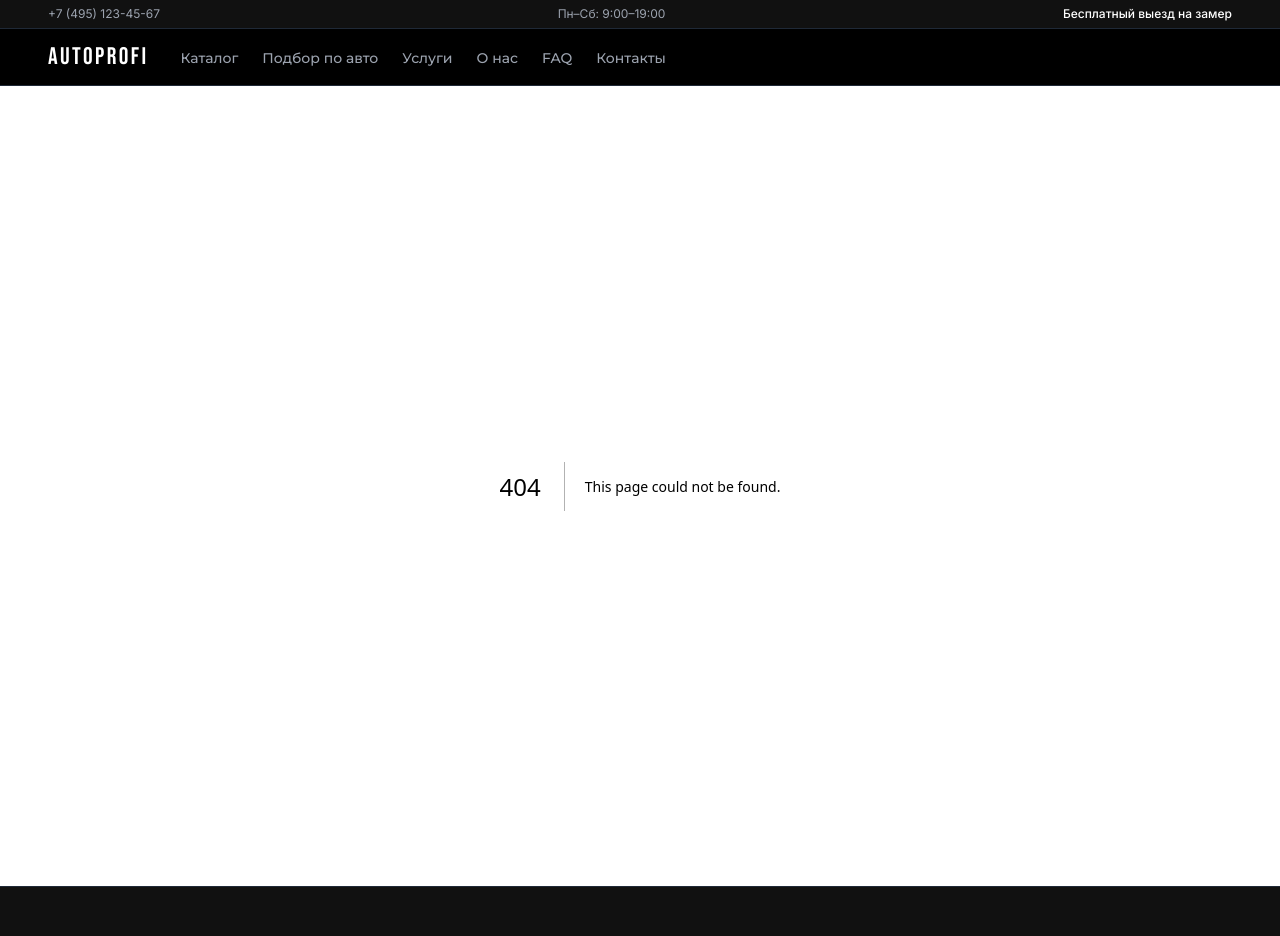
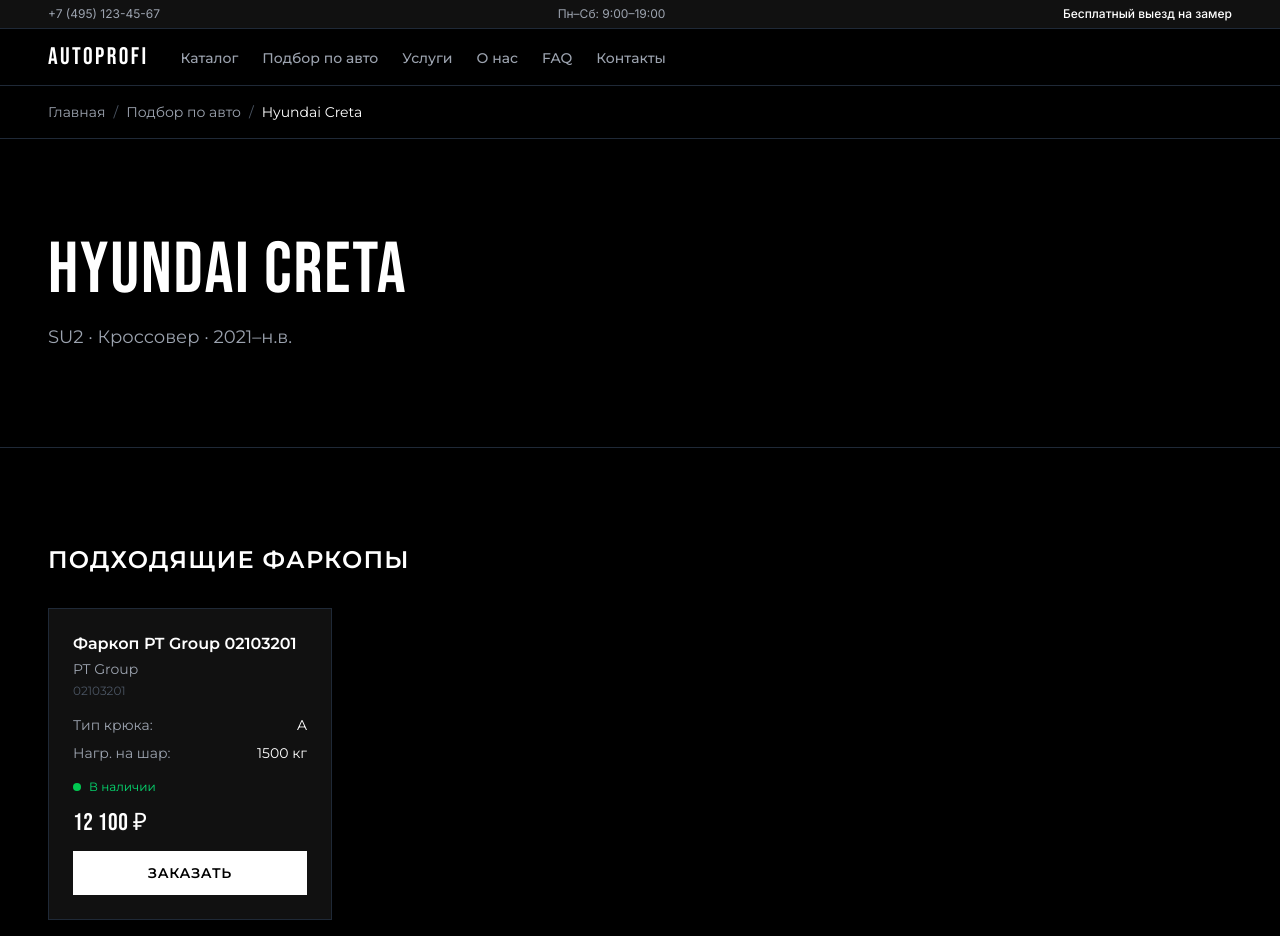
Before and after one commit to Stiker9/AUTOPROFI, a Next.js app: page /cars/hyundai-creta-su2 in a window 1280 px wide. Before the commit this address had no page. Shown: the top 936 px of the page. Built offline with nearby package versions, Linux system fonts and the light colour scheme.

Commit message:
feat: add /cars/[carSlug] page with generateStaticParams and product listings

```diff
--- /dev/null
+++ b/app/cars/[carSlug]/page.tsx
@@ -0,0 +1,202 @@
+import type { Metadata } from "next";
+import Link from "next/link";
+import { notFound } from "next/navigation";
+import { getCars, getCarBySlug, getProductsForCar } from "@/lib/data";
+import type { Product } from "@/types";
+
+export async function generateStaticParams() {
+  return getCars().map((c) => ({ carSlug: c.slug }));
+}
+
+export async function generateMetadata({
+  params,
+}: {
+  params: Promise<{ carSlug: string }>;
+}): Promise<Metadata> {
+  const { carSlug } = await params;
+  const car = getCarBySlug(carSlug);
+  return {
+    title: car ? `${car.title} | AUTOPROFI` : "Автомобиль | AUTOPROFI",
+    description: car
+      ? `Фаркопы и электрика для ${car.brand} ${car.model}`
+      : "",
+  };
+}
+
+export default async function CarPage({
+  params,
+}: {
+  params: Promise<{ carSlug: string }>;
+}) {
+  const { carSlug } = await params;
+  const car = getCarBySlug(carSlug);
+
+  if (!car) {
+    notFound();
+  }
+
+  const products = getProductsForCar(carSlug);
+
+  const yearRange = `${car.yearFrom}–${car.yearTo ?? "н.в."}`;
+  const subline = [
+    car.generation ? car.generation : null,
+    car.body,
+    yearRange,
+  ]
+    .filter(Boolean)
+    .join(" · ");
+
+  return (
+    <div className="bg-bg-primary min-h-screen">
+      {/* Breadcrumb */}
+      <nav className="border-b border-border">
+        <div className="w-full px-6 lg:px-12 py-4">
+          <ol className="flex items-center gap-2 font-ui text-sm text-text-muted flex-wrap">
+            <li>
+              <Link href="/" className="hover:text-white transition-colors">
+                Главная
+              </Link>
+            </li>
+            <li className="text-text-dim">/</li>
+            <li>
+              <Link
+                href="/cars"
+                className="hover:text-white transition-colors"
+              >
+                Подбор по авто
+              </Link>
+            </li>
+            <li className="text-text-dim">/</li>
+            <li className="text-white">
+              {car.brand} {car.model}
+            </li>
+          </ol>
+        </div>
+      </nav>
+
+      {/* Car header */}
+      <section className="border-b border-border">
+        <div className="w-full px-6 lg:px-12 py-16 lg:py-24">
+          <h1 className="font-display text-5xl lg:text-7xl text-white uppercase leading-none tracking-wide mb-4">
+            {car.brand} {car.model}
+          </h1>
+          <p className="font-ui text-text-muted text-base lg:text-lg">
+            {subline}
+          </p>
+        </div>
+      </section>
+
+      {/* Products section */}
+      <section className="py-16 lg:py-24">
+        <div className="w-full px-6 lg:px-12">
+          <h2 className="font-ui text-xl lg:text-2xl font-semibold text-white uppercase tracking-wider mb-8">
+            Подходящие фаркопы
+          </h2>
+
+          {products.length > 0 ? (
+            <div className="grid grid-cols-1 sm:grid-cols-2 lg:grid-cols-3 xl:grid-cols-4 gap-4">
+              {products.map((product: Product) => (
+                <div
+                  key={product.id}
+                  className="bg-bg-secondary border border-border hover:border-white transition-colors flex flex-col p-6 gap-4"
+                >
+                  {/* Name + brand */}
+                  <div className="flex flex-col gap-1">
+                    <span className="font-ui text-base font-semibold text-white leading-snug">
+                      {product.name}
+                    </span>
+                    <span className="font-ui text-sm text-text-muted">
+                      {product.brand}
+                    </span>
+                    <span className="font-ui text-xs text-text-dim">
+                      {product.sku}
+                    </span>
+                  </div>
+
+                  {/* Specs */}
+                  <div className="flex flex-col gap-2 font-ui text-sm">
+                    {product.hookType !== null && (
+                      <div className="flex justify-between gap-2">
+                        <span className="text-text-muted">Тип крюка:</span>
+                        <span className="text-white text-right">
+                          {product.hookType}
+                        </span>
+                      </div>
+                    )}
+                    {product.towLoad !== null && (
+                      <div className="flex justify-between gap-2">
+                        <span className="text-text-muted">Нагр. на шар:</span>
+                        <span className="text-white text-right">
+                          {product.towLoad} кг
+                        </span>
+                      </div>
+                    )}
+                  </div>
+
+                  {/* Footer: stock + price + button */}
+                  <div className="mt-auto flex flex-col gap-3">
+                    {/* Stock badge */}
+                    <div className="flex items-center gap-2">
+                      <span
+                        className={`inline-block w-2 h-2 rounded-full flex-shrink-0 ${
+                          product.inStock ? "bg-green-500" : "bg-gray-500"
+                        }`}
+                      />
+                      <span
+                        className={`font-ui text-xs ${
+                          product.inStock
+                            ? "text-green-400"
+                            : "text-text-muted"
+                        }`}
+                      >
+                        {product.inStock ? "В наличии" : "Под заказ"}
+                      </span>
+                    </div>
+
+                    {/* Price */}
+                    <span className="font-display text-2xl text-white tracking-wide">
+                      {product.price.toLocaleString("ru-RU")} ₽
+                    </span>
+
+                    {/* CTA */}
+                    <Link
+                      href="/contacts"
+                      className="bg-accent text-black font-ui font-semibold text-sm uppercase tracking-wider px-4 py-3 text-center hover:bg-accent-hover transition-colors"
+                    >
+                      Заказать
+                    </Link>
+                  </div>
+                </div>
+              ))}
+            </div>
+          ) : (
+            <div className="bg-bg-secondary border border-border p-8 flex flex-col gap-4 items-start max-w-md">
+              <p className="font-ui text-text-muted text-base">
+                Товары для этого автомобиля скоро появятся
+              </p>
+              <Link
+                href="/catalog"
+                className="font-ui text-sm font-semibold text-white uppercase tracking-wider border border-border px-4 py-2 hover:border-white transition-colors"
+              >
+                Перейти в каталог
+              </Link>
+            </div>
+          )}
+        </div>
+      </section>
+
+      {/* Back link */}
+      <div className="pb-16 lg:pb-24">
+        <div className="w-full px-6 lg:px-12">
+          <Link
+            href="/cars"
+            className="font-ui text-sm text-text-muted hover:text-white transition-colors inline-flex items-center gap-2"
+          >
+            <span>←</span>
+            <span>Вернуться к подбору</span>
+          </Link>
+        </div>
+      </div>
+    </div>
+  );
+}
```
